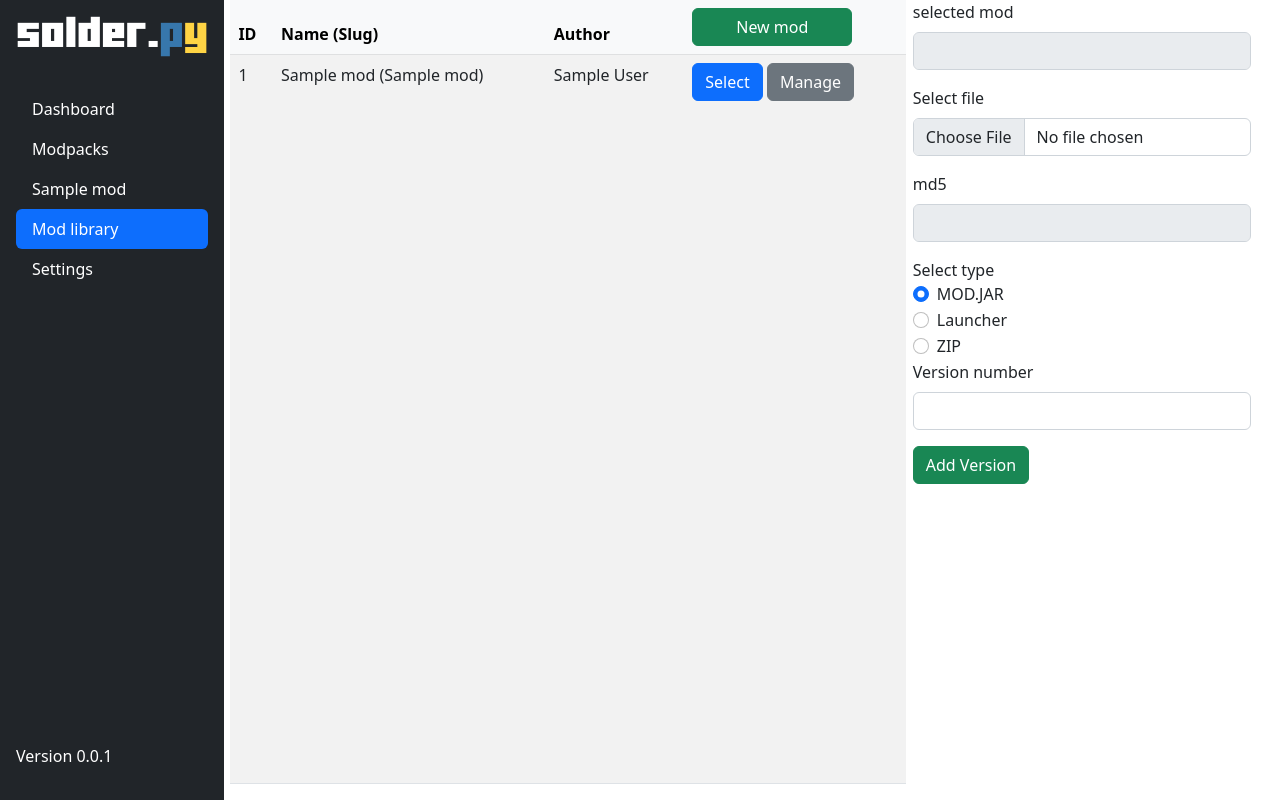
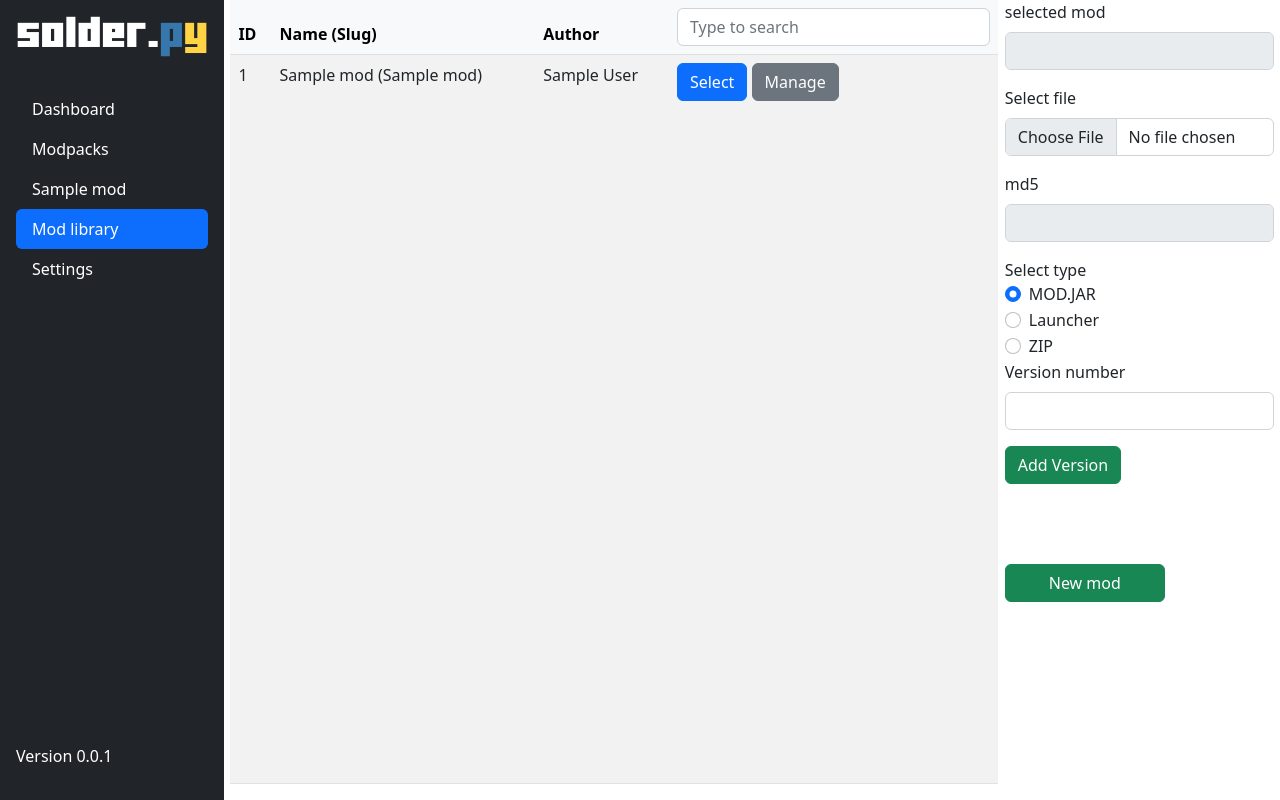
Before and after one commit to Thorfusion/solder.py, a Flask app: template templates/modlibrary.html in a window 1280 px wide. Run offline with Flask 2, Linux system fonts and the light colour scheme; the template is opened without the code that fills it: most values are stand-ins (such as "Sample title", 1, 10 or a date in 2020); some libraries are stand-ins or nearby versions.

Commit message:
add search to mod list
yet to fix scaling

```diff
--- a/static/css/modlibrary.css
+++ b/static/css/modlibrary.css
@@ -1,6 +1,6 @@
 .wrappermod {
     display: grid;
-    grid-template-columns: 2fr 1fr;
+    grid-template-columns: 60vw 1fr;
     grid-template-rows: auto;
     gap: 0.5vw;
   }
@@ -35,6 +35,32 @@
     min-width: max-content;
   }
 
+  .tablewidth3 {
+    width: 60vw;
+  }
+
+  .maxcontents {
+    max-width: 1vw;
+  }
+
   .divider {
     height: 5rem;
   }
+
+  .rowheight {
+    max-height: 20px;
+  }
+
+table.fixed {table-layout:fixed; width:60vw;}/*Setting the table width is important!*/
+
+table.fixed th {overflow:hidden;}/*Hide text outside the cell.*/
+table.fixed th:nth-of-type(1) {width:3rem;}/*Setting the width of column 1.*/
+table.fixed th:nth-of-type(2) {width:auto;}/*Setting the width of column 2.*/
+table.fixed th:nth-of-type(3) {max-width:min-content;}/*Setting the width of column 3.*/
+table.fixed th:nth-of-type(4) {width:fit-content;}/*Setting the width of column 3.*/
+
+table.fixed td {overflow:hidden;}/*Hide text outside the cell.*/
+table.fixed td:nth-of-type(1) {width:3rem; max-height: min-content;}/*Setting the width of column 1.*/
+table.fixed td:nth-of-type(2) {width:100%; max-height: min-content;}/*Setting the width of column 2.*/
+table.fixed td:nth-of-type(3) {max-width:min-content; max-height: min-content;}/*Setting the width of column 3.*/
+table.fixed td:nth-of-type(4) {width:min-content; max-height: min-content;}/*Setting the width of column 3.*/
--- /dev/null
+++ b/static/js/tablesearch.js
@@ -0,0 +1,10 @@
+
+var $rows = $('#table #trsearch');
+$('#search').keyup(function () {
+    var val = $.trim($(this).val()).replace(/ +/g, ' ').toLowerCase();
+
+    $rows.show().filter(function () {
+        var text = $(this).text().replace(/\s+/g, ' ').toLowerCase();
+        return !~text.indexOf(val);
+    }).hide();
+});
--- a/templates/modlibrary.html
+++ b/templates/modlibrary.html
@@ -6,28 +6,27 @@
 {%endblock%}{%block main%}
 
 <div class="wrappermod">
-  <table class="table table-striped table-hover placeone">
+  <table class="table table-striped table-hover placeone" id="table">
     <thead class="table-light sticky-md-top">
       <tr>
         <th scope="col">ID</th>
         <th scope="col">Name (Slug)</th>
         <th scope="col">Author</th>
-        <td>
+        <th>
           <div class="">
-            <a href="{{ url_for('newmod') }}"><button type="button" class="btn btn-success tablewidth2">New
-                mod</button></a>
+            <input type="text" class="form-control" id="search" placeholder="Type to search">
           </div>
-        </td>
+        </th>
       </tr>
     </thead>
-    <tbody class="">
+    <tbody >
       {%for mod in mods%}
-      <tr>
+      <tr id="trsearch">
         <td>{{mod.id}}</td>
         <td>{{mod.pretty_name}} ({{mod.name}})</td>
         <td>{{mod.author}}</td>
         <td>
-          <div class="tablewidth">
+          <div class="">
             <a href="./modversion/{{mod.id}}"><button type="button" class="btn btn-primary">Select</button></a>
             <a href="./modversion/{{mod.id}}"><button type="button" class="btn btn-secondary">Manage</button></a>
           </div>
@@ -87,7 +86,14 @@
       <p>Failed!</p>
     </div>
     {% endif %}
+    <div class="divider">
+    </div>
+    <div class="">
+      <a href="{{ url_for('newmod') }}"><button type="button" class="btn btn-success tablewidth2">New
+          mod</button></a>
+    </div>
   </div>
 </div>
+<script src="{{ url_for('static',filename='js/tablesearch.js') }}"></script>
 
 {% endblock %}
```
